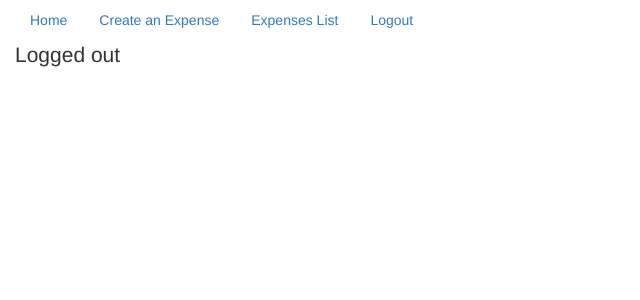
After one commit to JoyDore63/expenses-recorder, a Django app: page /logged_out/ in a window 1280 px wide. The commit adds this page. Shown: the top 300 px of the page, without its empty margins (0-640 px from the left). Run offline with Django 3.2, Linux system fonts and the light colour scheme; parts of the project's set-up code (start-up, migrations or seed data) failed here and were passed over; some libraries are stand-ins or nearby versions.

Commit message:
simple logout

```diff
--- a/expenses_website/expenses/templates/expenses/body.html
+++ b/expenses_website/expenses/templates/expenses/body.html
@@ -2,4 +2,5 @@
     <li role="presentation" class="home"><a href="{% url 'expenses:home' %}">Home</a></li>
     <li role="presentation" class="create"><a href="{% url 'expenses:create' %}">Create an Expense</a></li>
     <li role="presentation" class="list"><a href="{% url 'expenses:list' %}">Expenses List</a></li>
+    <li role="presentation" class="logout"><a href="{% url 'expenses:logout' %}">Logout</a></li>
 </ul>
--- /dev/null
+++ b/expenses_website/expenses/templates/expenses/logged_out.html
@@ -0,0 +1,7 @@
+{% extends "expenses/base.html" %}
+
+{% block content %}
+
+<p class="lead">Logged out</p>
+
+{% endblock %}
--- a/expenses_website/expenses/urls.py
+++ b/expenses_website/expenses/urls.py
@@ -7,5 +7,7 @@ urlpatterns = [
     url(r'^$', views.HomeView.as_view(), name='home'),
     url(r'^list/$', views.ExpenseListView.as_view(), name='list'),
     url(r'^expense_form/$', views.ExpenseCreate.as_view(), name='create'),
+    url(r'^logout/$', views.logout_view, name='logout'),
+    url(r'^logged_out/$', views.LoggedOutView.as_view(), name='logged_out'),
     url(r'^(?P<pk>[0-9]+)/result/$', views.ResultView.as_view(), name='result')
 ]
--- a/expenses_website/expenses/views.py
+++ b/expenses_website/expenses/views.py
@@ -4,15 +4,25 @@ from django.views.generic import DetailView, TemplateView
 from django.views.generic.edit import FormView
 from django.http import HttpResponseRedirect
 from django.core.urlresolvers import reverse
+from django.contrib.auth import logout
 from django.contrib.auth.mixins import LoginRequiredMixin
 from django.db import IntegrityError
-from django.shortcuts import render_to_response
+from django.shortcuts import render_to_response, redirect
 from django.template import RequestContext
 
 from .models import Expense, Category
 from .forms import CreateExpenseForm, FilterListForm
 
 logger = logging.getLogger(__name__)
+
+
+def logout_view(request):
+    logout(request)
+    return redirect(reverse('expenses:logged_out'))
+
+
+class LoggedOutView(TemplateView):
+    template_name = 'expenses/logged_out.html'
 
 
 class HomeView(LoginRequiredMixin, TemplateView):
```
